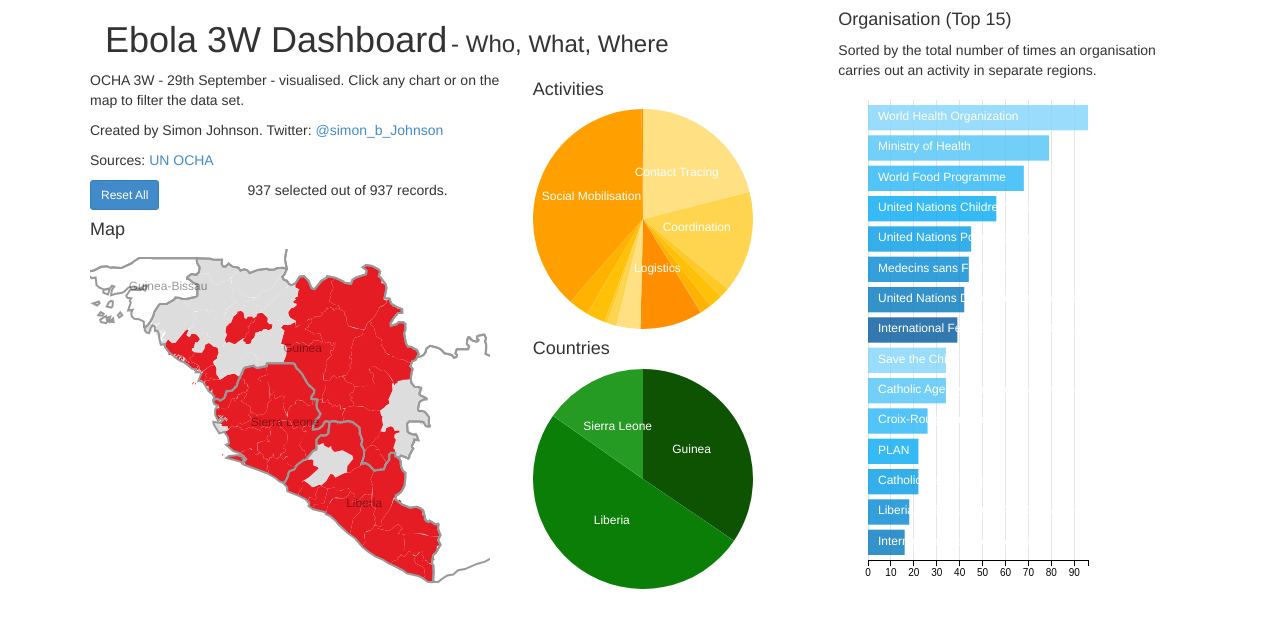
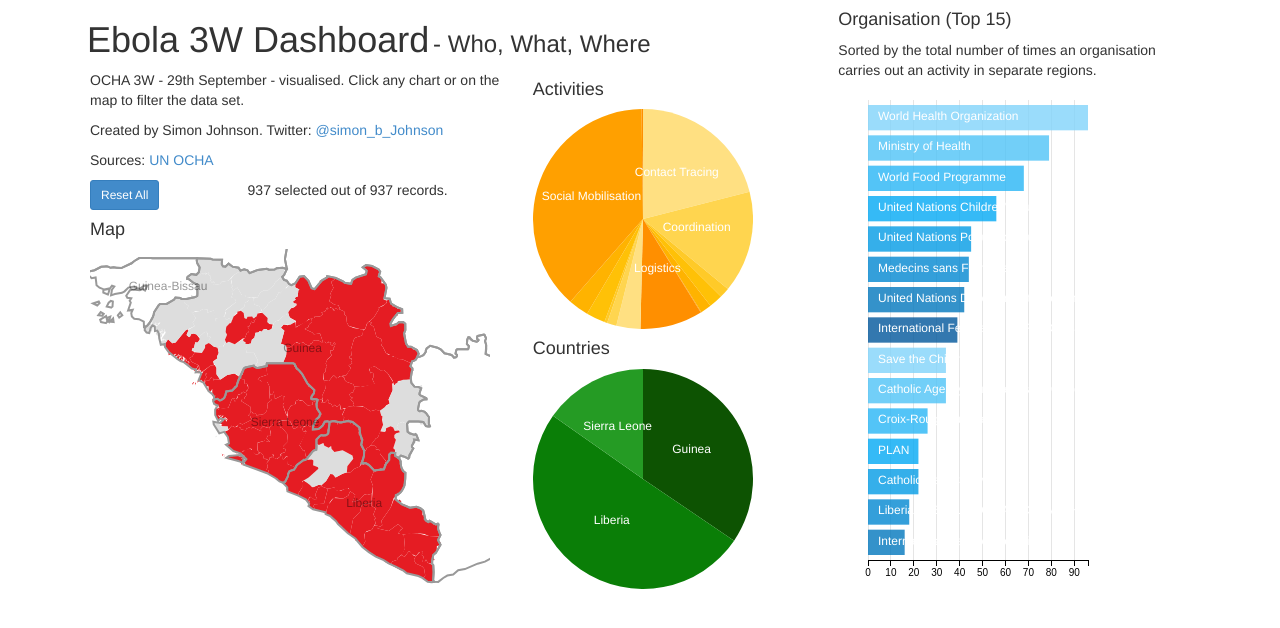
Before and after one commit to SimonbJohnson/Ebola-3W-Dashboard, a plain HTML site: page index.html in a window 1280 px wide. Drawn offline with Linux system fonts and the light colour scheme.

Commit message:
Moving title

```diff
--- a/css/site.css
+++ b/css/site.css
@@ -15,7 +15,7 @@ h1, h3 {
 }
 
 #maptitle {
-    margin-left:15px;
+    margin-left:-18px;
 }
 
 .container{
--- a/index.html
+++ b/index.html
@@ -29,7 +29,7 @@
         <div class="container">
             <div class="row">
                 <div class="col-md-8">
-                    <h1>Ebola 3W Dashboard </h1> <h3> - Who, What, Where</h3>
+                    <h1 id="maptitle">Ebola 3W Dashboard </h1> <h3> - Who, What, Where</h3>
                     <div class="row">
                         <div class="col-md-7">
                             <div class="row">
```
